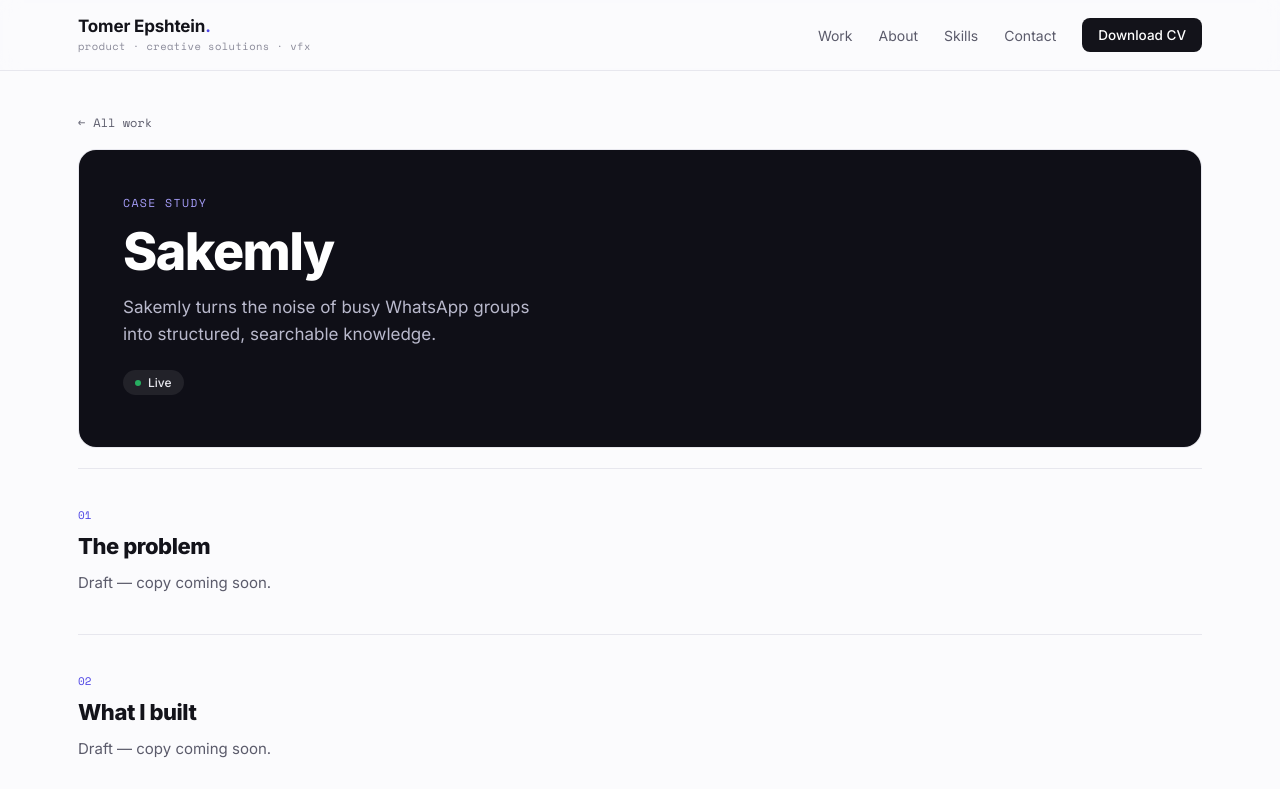
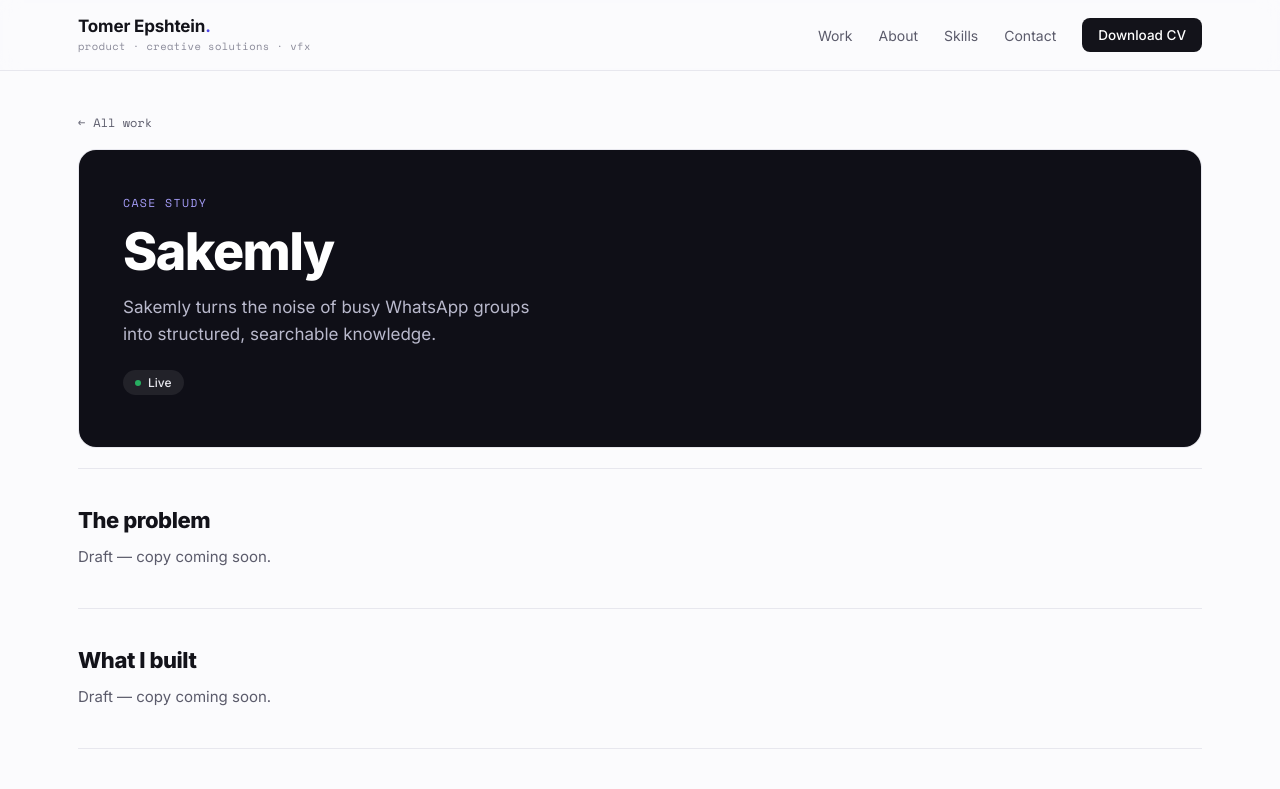
Before and after one commit to tomereps/portfolio, a React (Vite) app: page /work/sakemly in a window 1280 px wide. Shown: the top 789 px of the page. Built offline with nearby package versions, Linux system fonts and the light colour scheme.

Commit message:
Remove numbers from case-study sections

```diff
--- a/src/pages/CaseStudy.css
+++ b/src/pages/CaseStudy.css
@@ -158,12 +158,6 @@
   align-items: start;
 }
 
-.case__section-num {
-  font-family: var(--mono);
-  font-size: 11px;
-  color: var(--accent);
-  margin-bottom: 10px;
-}
 
 .case__section-label {
   font-size: 22px;
--- a/src/pages/CaseStudy.jsx
+++ b/src/pages/CaseStudy.jsx
@@ -132,7 +132,6 @@
         {cs.sections.map((s) => (
           <section className="case__section" key={s.num}>
             <div className="case__section-head">
-              <div className="case__section-num">{s.num}</div>
               <h2 className="case__section-label">{s.label}</h2>
               <p className="case__section-lead">{s.lead}</p>
             </div>
```
